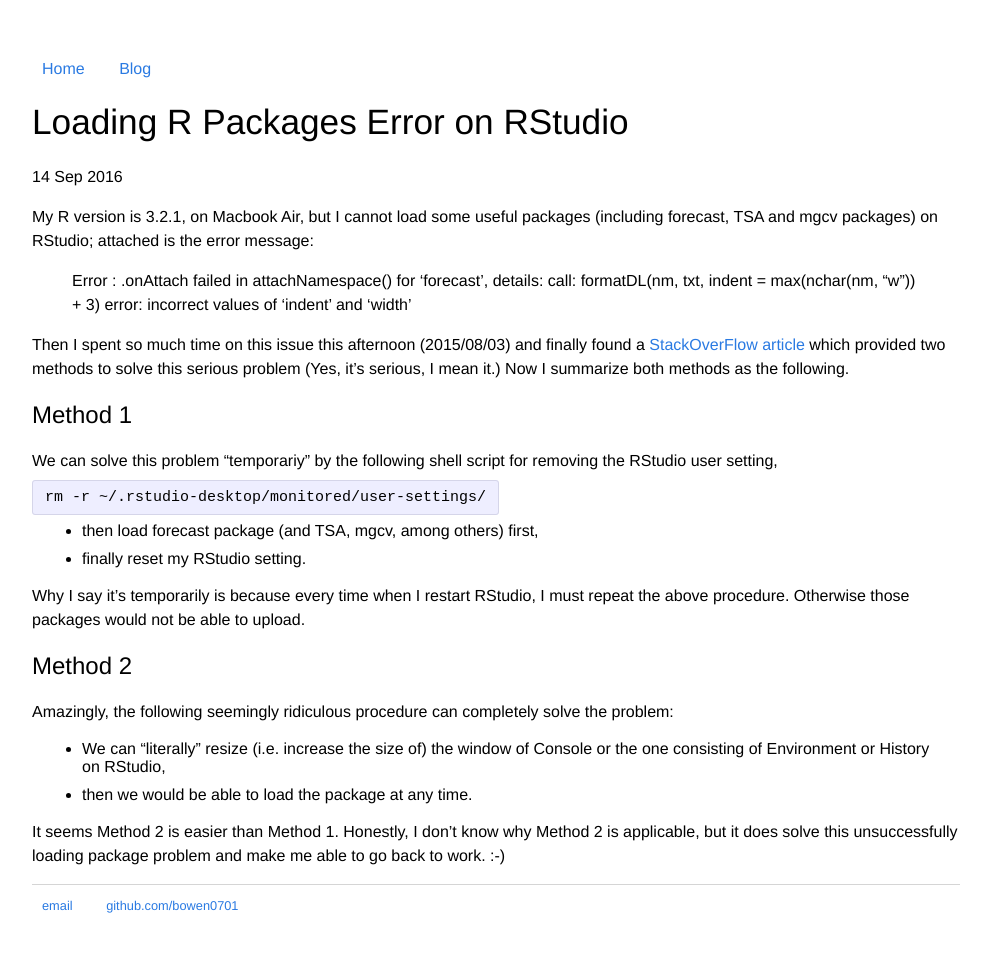
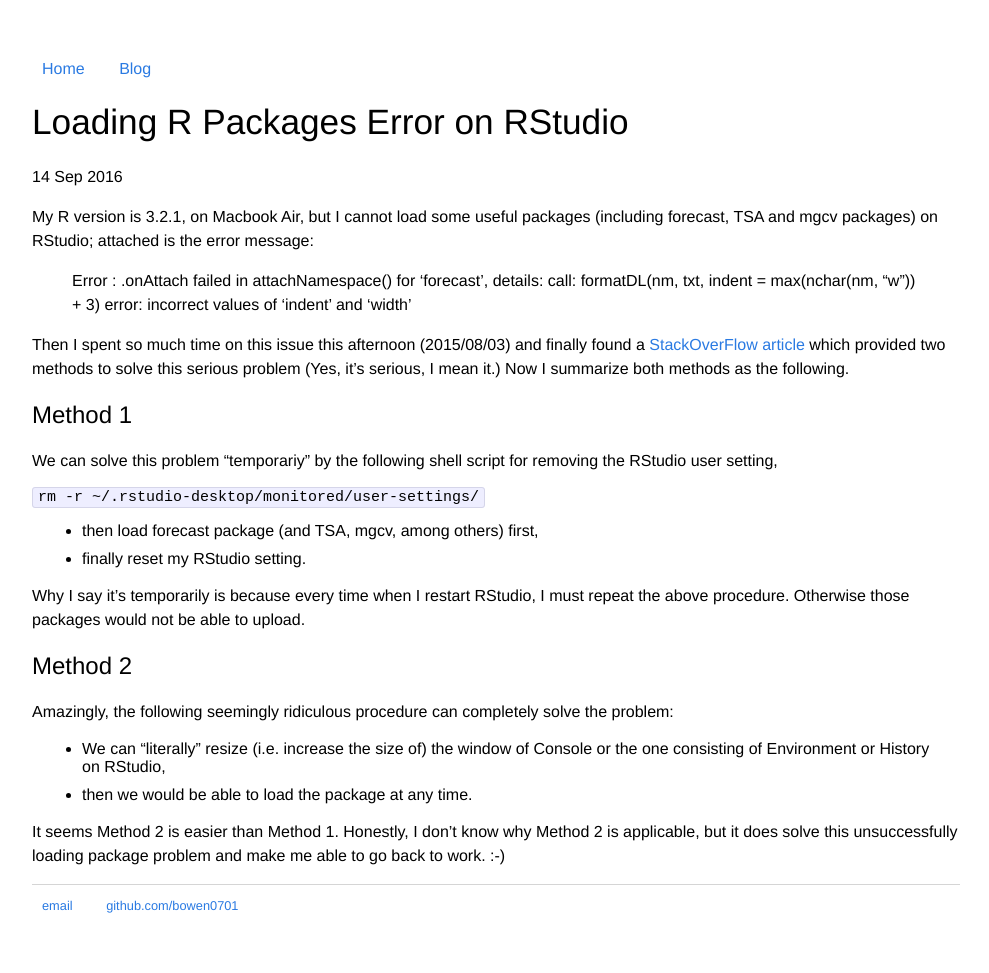
Before and after one commit to bowen0701/bowen0701.github.io, a Jekyll site: the page built from _posts/2016-09-14-rstudio-error.md, in a window 1280 px wide. Shown: the whole page, without its empty margins (144-1133 px from the left). Built offline with Jekyll 4.4.1, drawn with Linux system fonts in a browser that asks for light colours.

Commit message:
Add .post code padding

```diff
--- a/css/main.css
+++ b/css/main.css
@@ -54,6 +54,8 @@
   font-size: 15px;
   overflow:auto;
 }
+
+.post code { padding: 1px 5px; }
 
 
 /* Syntax highlighting styles */
```
